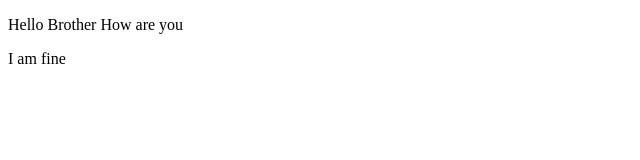
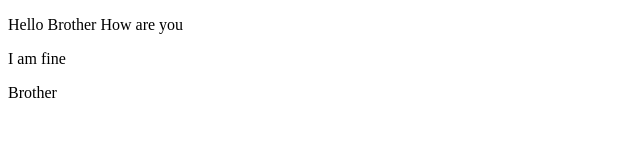
Before and after one commit to Oneeb-Developer/Practice, a plain HTML site: page index.html in a window 1280 px wide. Shown: the full height of the page, 0-640 px from the left. Drawn offline with Linux system fonts and the light colour scheme.

Commit message:
Practice

```diff
--- a/index.html
+++ b/index.html
@@ -8,5 +8,6 @@
 <body>
     <p>Hello Brother How are you</p>
     <p>I am fine</p>
+    <p>Brother</p>
 </body>
 </html>
```
